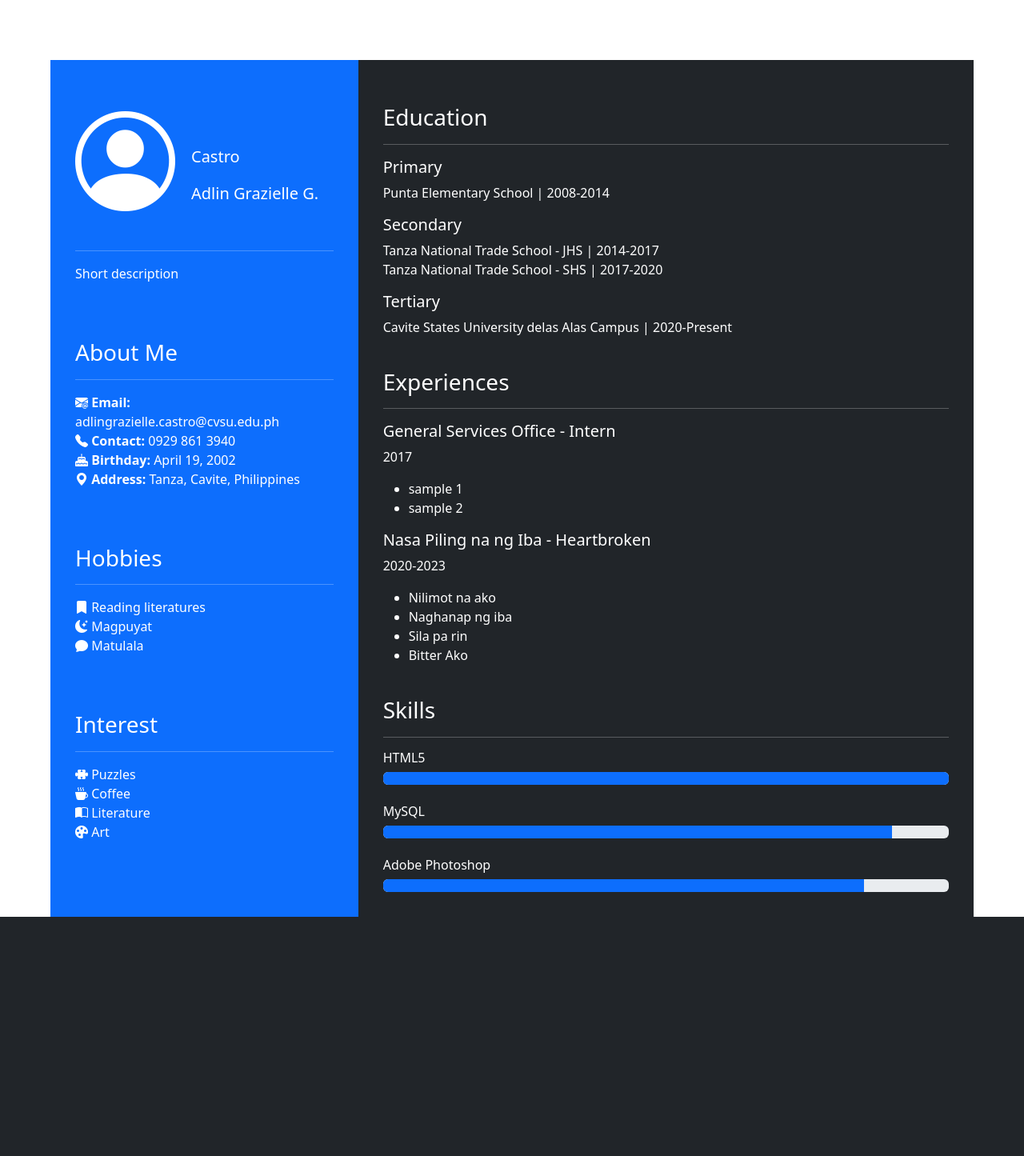
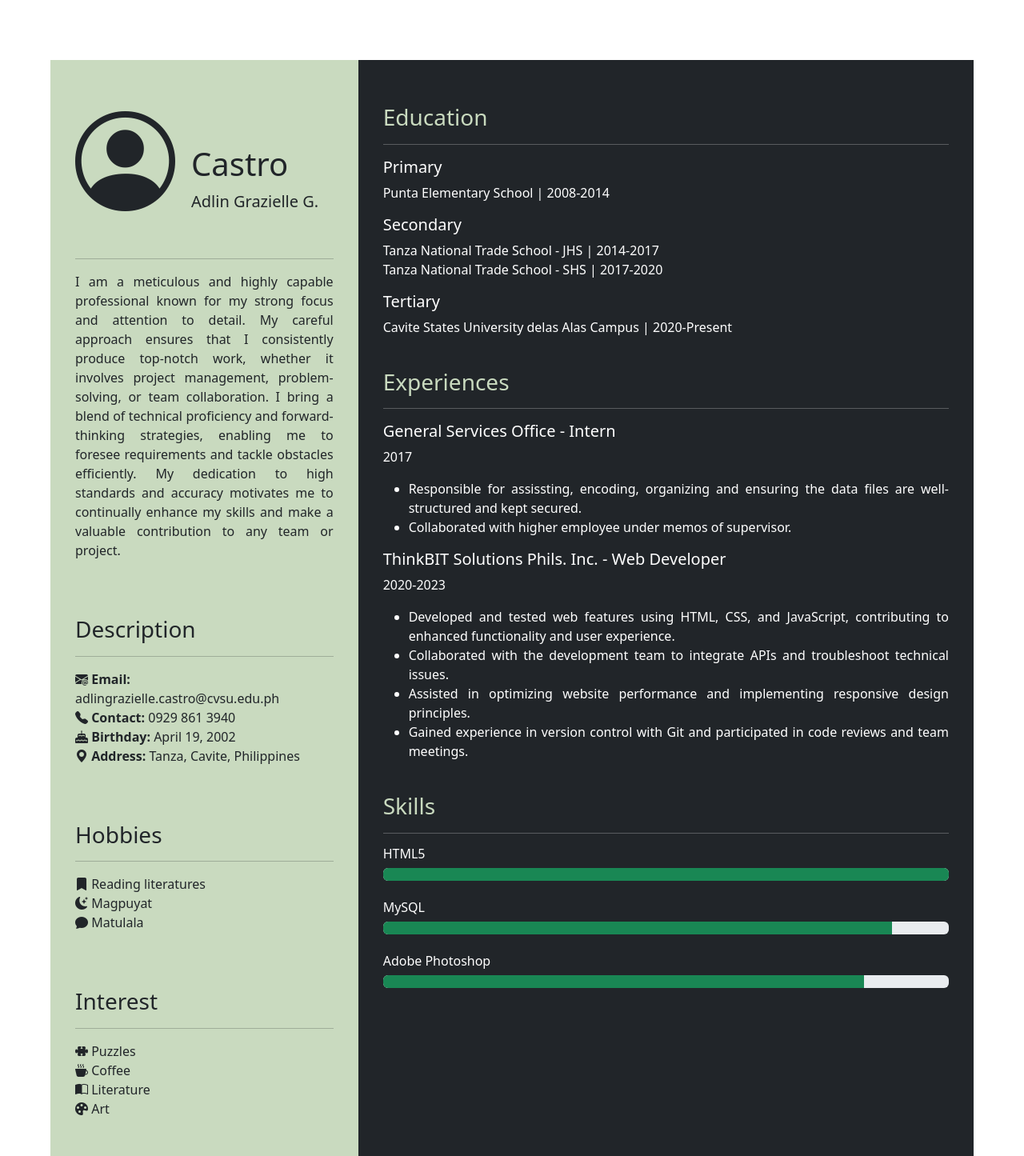
Before and after one commit to adlingraziellecastro/itec75, a PHP site: page / in a window 1280 px wide. Shown: the whole page at 80% size. Before the commit the page ends 1146 px from the top, so only its background shows below. Run offline with PHP 8.4, Linux system fonts and the light colour scheme.

Commit message:
Add files via upload

```diff
--- a/index.css
+++ b/index.css
@@ -1,4 +1,6 @@
-
+li {
+    text-align: justify;
+}
 
 .row {
     padding-top: 75px;
--- a/index.html
+++ b/index.html
@@ -3,7 +3,7 @@
   <head>
     <meta charset="utf-8">
     <meta name="viewport" content="width=device-width, initial-scale=1">
-    <title>RESUME</title>
+    <title>Resume</title>
     <link rel="stylesheet" href="index.css">
     <link rel="stylesheet" href="https://cdn.jsdelivr.net/npm/bootstrap-icons@1.11.3/font/bootstrap-icons.min.css">
     <link href="https://cdn.jsdelivr.net/npm/bootstrap@5.3.3/dist/css/bootstrap.min.css" rel="stylesheet" integrity="sha384-QWTKZyjpPEjISv5WaRU9OFeRpok6YctnYmDr5pNlyT2bRjXh0JMhjY6hW+ALEwIH" crossorigin="anonymous">
@@ -13,18 +13,18 @@
       <div class="row">
 
         <!--column 1-->
-        <div class="col-sm-4 p-3 bg-primary text-white">
+        <div class="col-sm-4 p-3" style="background-color: #C9DABF;">
           <div class="info">
             <i class="bi bi-person-circle profile-icon"></i>
             <div class="name">
-            <p style="font-size: 20px; font-weight: 500;">Castro</p>
+            <h1>Castro</h1>
             <p style="font-size: 20px; font-weight: 500;">Adlin Grazielle G.</p><br>
             </div>
             <hr>
-            <p>Short description</p><br>
+            <p style="text-align: justify;">I am a meticulous and highly capable professional known for my strong focus and attention to detail. My careful approach ensures that I consistently produce top-notch work, whether it involves project management, problem-solving, or team collaboration. I bring a blend of technical proficiency and forward-thinking strategies, enabling me to foresee requirements and tackle obstacles efficiently. My dedication to high standards and accuracy motivates me to continually enhance my skills and make a valuable contribution to any team or project.</p><br>
           </div>
           <div class="info">
-            <h3>About Me</h3><hr>
+            <h3>Description</h3><hr>
             <p><i class="bi bi-envelope-at-fill">  </i><b>Email: </b>adlingrazielle.castro@cvsu.edu.ph<br>
             <i class="bi bi-telephone-fill">  </i><b>Contact: </b>0929 861 3940<br>
             <i class="bi bi-cake-fill">  </i><b>Birthday: </b>April 19, 2002<br>
@@ -49,7 +49,7 @@
         <!--column 2-->
         <div class="col-sm-8 p-3 bg-dark text-white">
           <div class="info">
-          <br><h3>Education</h3>
+          <br><h3 style="color: #C9DABF">Education</h3>
           <hr>
           <h5>Primary</h5>
           <p>Punta Elementary School | 2008-2014</p>
@@ -58,37 +58,37 @@
           Tanza National Trade School - SHS | 2017-2020</p>
           <h5>Tertiary</h5>
           <p>Cavite States University delas Alas Campus | 2020-Present</p><br>
-          <h3>Experiences</h3>
+          <h3 style="color: #C9DABF">Experiences</h3>
           <hr>
           <h5>General Services Office - Intern</h5>
           <p>2017</p>
           <ul>
-            <li>sample 1</li>
-            <li>sample 2</li>
+            <li>Responsible for assissting, encoding, organizing and ensuring the data files are well-structured and kept secured.</li>
+            <li>Collaborated with higher employee under memos of supervisor.</li>
           </ul>
-          <h5>Nasa Piling na ng Iba - Heartbroken</h5>
+          <h5>ThinkBIT Solutions Phils. Inc. - Web Developer</h5>
           <p>2020-2023</p>
           <ul>
-            <li>Nilimot na ako</li>
-            <li>Naghanap ng iba</li>
-            <li>Sila pa rin</li>
-            <li>Bitter Ako</li>
+            <li>Developed and tested web features using HTML, CSS, and JavaScript, contributing to enhanced functionality and user experience.</li>
+            <li>Collaborated with the development team to integrate APIs and troubleshoot technical issues.</li>
+            <li>Assisted in optimizing website performance and implementing responsive design principles.</li>
+            <li>Gained experience in version control with Git and participated in code reviews and team meetings.</li>
           </ul>
           <br>
-          <h3>Skills</h3><hr>
+          <h3 style="color: #C9DABF">Skills</h3><hr>
           <h6>HTML5</h6>
           <div class="progress">
-            <div class="progress-bar" role="progressbar" style="width: 100%" aria-valuenow="100" aria-valuemin="0" aria-valuemax="100"></div>
+            <div class="progress-bar bg-success" role="progressbar" style="width: 100%" aria-valuenow="100" aria-valuemin="0" aria-valuemax="100"></div>
           </div>
           <br>
           <h6>MySQL</h6>
           <div class="progress">
-            <div class="progress-bar" role="progressbar" style="width: 90%" aria-valuenow="90" aria-valuemin="0" aria-valuemax="100"></div>
+            <div class="progress-bar bg-success" role="progressbar" style="width: 90%" aria-valuenow="90" aria-valuemin="0" aria-valuemax="100"></div>
           </div>
           <br>
           <h6>Adobe Photoshop</h6>
           <div class="progress">
-            <div class="progress-bar" role="progressbar" style="width: 85%" aria-valuenow="85" aria-valuemin="0" aria-valuemax="100"></div>
+            <div class="progress-bar bg-success" role="progressbar" style="width: 85%" aria-valuenow="85" aria-valuemin="0" aria-valuemax="100"></div>
           </div>
         </div>
         </div>
```
